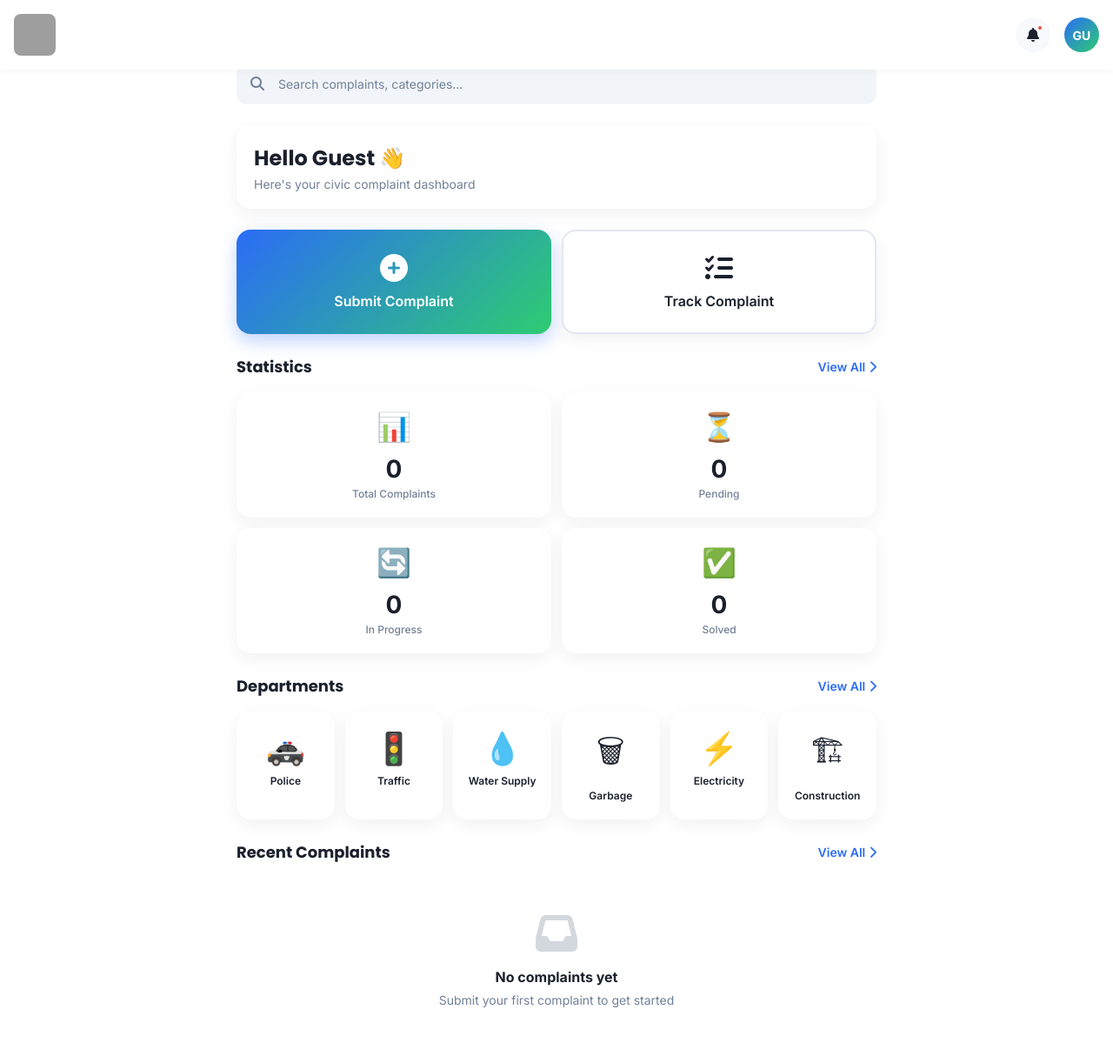
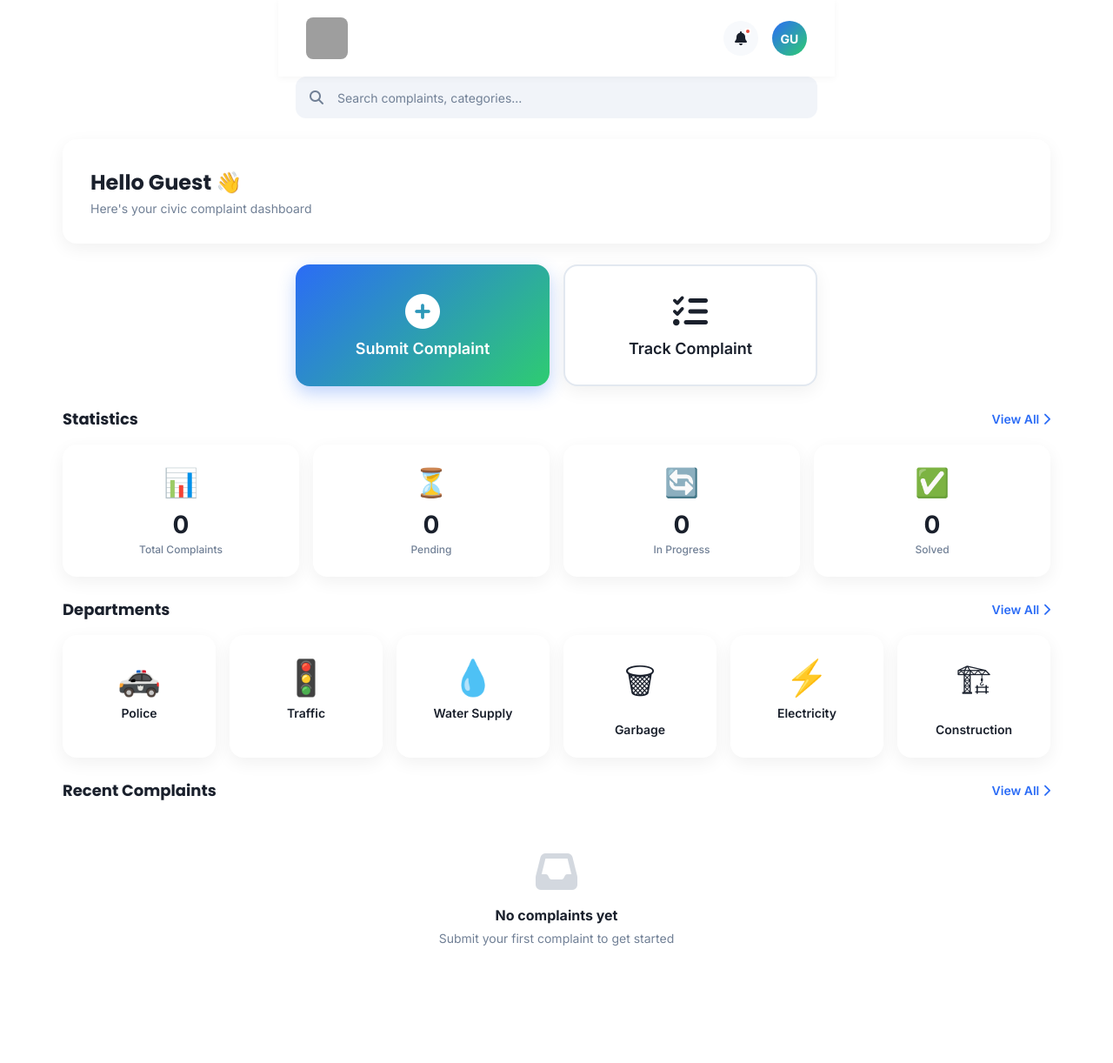
Before and after one commit to kartkbhalodiya/Smart-CITY, a Django app: page /dashboard/?guest=true in a window 1280 px wide. Shown: the whole page at 87% size. After the commit the page ends 1087 px from the top, so only its background shows below. Run offline with Django 5.2, Linux system fonts and the light colour scheme; data comes from the database, SQL or seed files in the repository; data that the repository does not hold is empty; grey boxes are pictures that could not be loaded.

Commit message:
Fix images using

```diff
--- a/templates/user_dashboard.html
+++ b/templates/user_dashboard.html
@@ -502,14 +502,78 @@
 
         /* Responsive */
         @media (min-width: 768px) {
+            .header {
+                max-width: 1200px;
+                left: 50%;
+                transform: translateX(-50%);
+                padding: 20px 32px;
+            }
+
             .main-content {
-                max-width: 768px;
+                max-width: 1200px;
+                margin-left: auto;
+                margin-right: auto;
+                padding: 0 32px;
+                margin-top: 88px;
+            }
+
+            .search-bar {
+                max-width: 600px;
                 margin-left: auto;
                 margin-right: auto;
             }
 
+            .welcome-card {
+                padding: 32px;
+            }
+
+            .quick-actions {
+                max-width: 600px;
+                margin-left: auto;
+                margin-right: auto;
+                gap: 16px;
+            }
+
+            .action-btn {
+                height: 140px;
+            }
+
+            .action-btn i {
+                font-size: 40px;
+            }
+
+            .action-btn span {
+                font-size: 18px;
+            }
+
+            .stats-grid {
+                grid-template-columns: repeat(4, 1fr);
+                gap: 16px;
+            }
+
+            .stat-card {
+                padding: 24px;
+            }
+
             .departments-grid {
                 grid-template-columns: repeat(6, 1fr);
+                gap: 16px;
+            }
+
+            .dept-card {
+                padding: 24px 16px;
+            }
+
+            .dept-icon {
+                font-size: 40px;
+            }
+
+            .dept-name {
+                font-size: 14px;
+            }
+
+            .complaint-card {
+                padding: 20px;
             }
 
             .bottom-nav {
```
